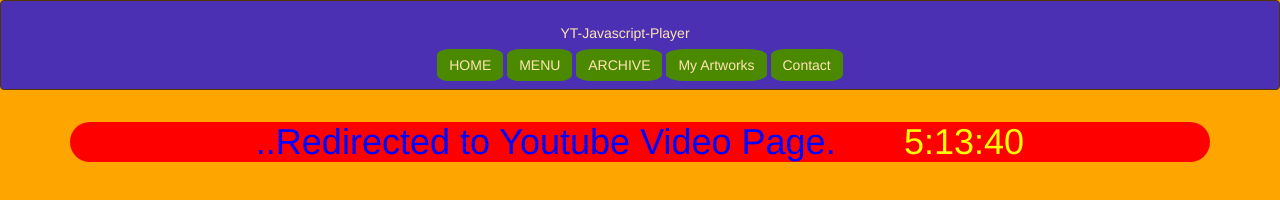
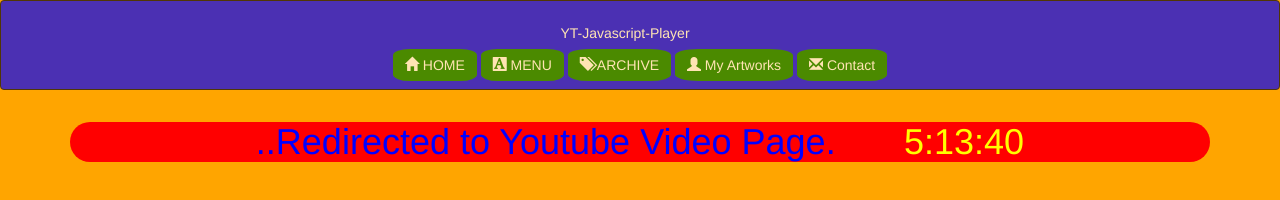
Before and after one commit to gittyRavi/Brainstorming, a plain HTML site: page yt-js-player.html in a window 1280 px wide. Drawn offline with nearby package versions, Linux system fonts and the light colour scheme.

Commit message:
Update yt-js-player.html

```diff
--- a/yt-js-player.html
+++ b/yt-js-player.html
@@ -1,6 +1,13 @@
 <!DOCTYPE html>
 <html>
 <head>
+  <title>YT-JS-Player</title>
+  <meta charset="utf-8">
+  <meta http-equiv="X-UA-Compatible" content="IE=edge">
+  <meta http-equiv="Content-Language" content="en">
+  <meta name="viewport" content="width=device-width, initial-scale=1.0">
+  <meta name="description" content="A New Website.">
+  <meta name="author" content="Ravi Saxena">
   <script src="https://ajax.googleapis.com/ajax/libs/jquery/3.1.1/jquery.min.js"></script>
   <link rel="stylesheet" href="https://maxcdn.bootstrapcdn.com/bootstrap/3.3.7/css/bootstrap.min.css">
   <script src="https://maxcdn.bootstrapcdn.com/bootstrap/3.3.7/js/bootstrap.min.js"></script>
@@ -45,11 +52,11 @@
     <div class="navbar-header">
       <a class="navbar-brand" href="#" style="color:white;"><h5>YT-Javascript-Player</h5></a>
     </div><br/><br/>
-	<button class="btn btn-danger navbar-btn" style="border-radius:20%;" id="home">HOME</button>
-	<button class="btn btn-danger navbar-btn" style="border-radius:20%;" id="id1">MENU</button>
-    <button class="btn btn-danger navbar-btn" style="border-radius:20%;" id="id2">ARCHIVE</button>
-    <button class="btn btn-danger navbar-btn" style="border-radius:20%;" id="id3">My Artworks</button>
-	<button class="btn btn-danger navbar-btn" style="border-radius:20%;" id="id4">Contact</button>
+	<button class="btn btn-danger navbar-btn" style="border-radius:20%;" id="home"><span class="glyphicon glyphicon-home"></span> HOME</button>
+	<button class="btn btn-danger navbar-btn" style="border-radius:20%;" id="id1"><span class="glyphicon glyphicon-text-background"></span> MENU</button>
+    <button class="btn btn-danger navbar-btn" style="border-radius:20%;" id="id2"><span class="glyphicon glyphicon-tags"></span> ARCHIVE</button>
+    <button class="btn btn-danger navbar-btn" style="border-radius:20%;" id="id3"><span class="glyphicon glyphicon-user"></span> My Artworks</button>
+	<button class="btn btn-danger navbar-btn" style="border-radius:20%;" id="id4"><span class="glyphicon glyphicon-envelope"></span> Contact</button>
   </div>
   </nav>
 
@@ -78,7 +85,7 @@
         player = new YT.Player('player', {
           height: '390',
           width: '640',
-          videoId: 'X14IQLk1xIk',
+          videoId: 'eVfus_a73Zg',
           events: {
             'onReady': onPlayerReady,
             'onStateChange': onPlayerStateChange
```
